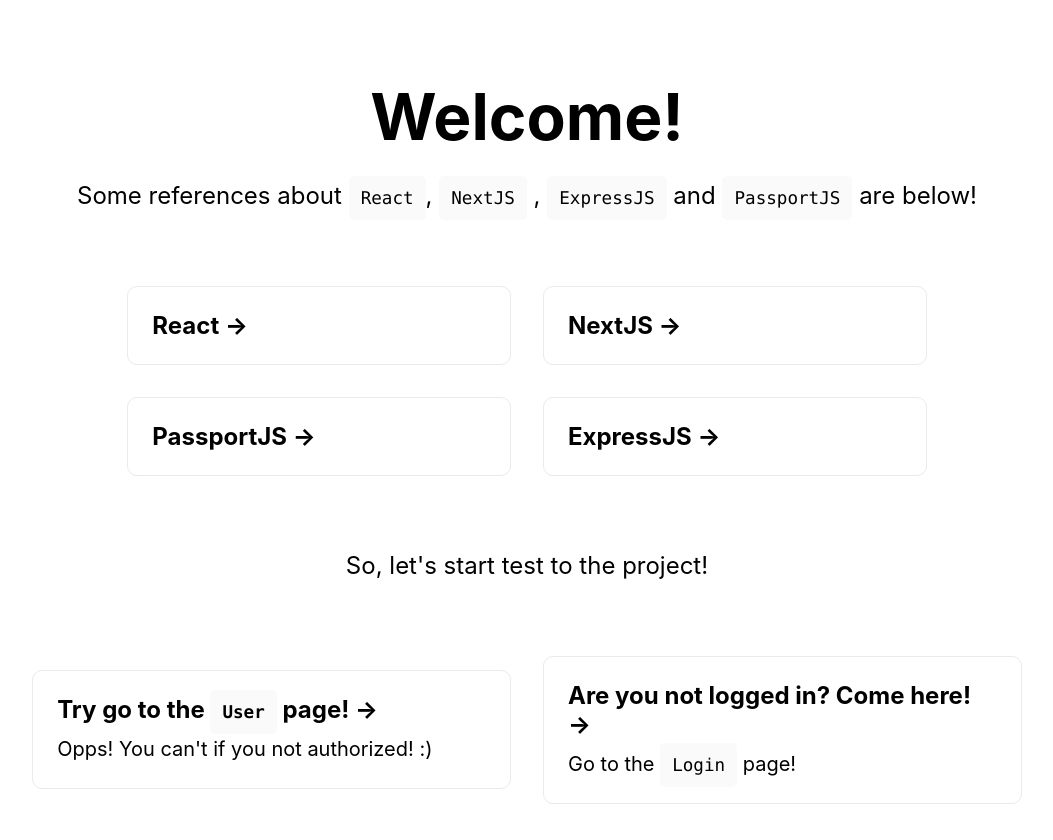
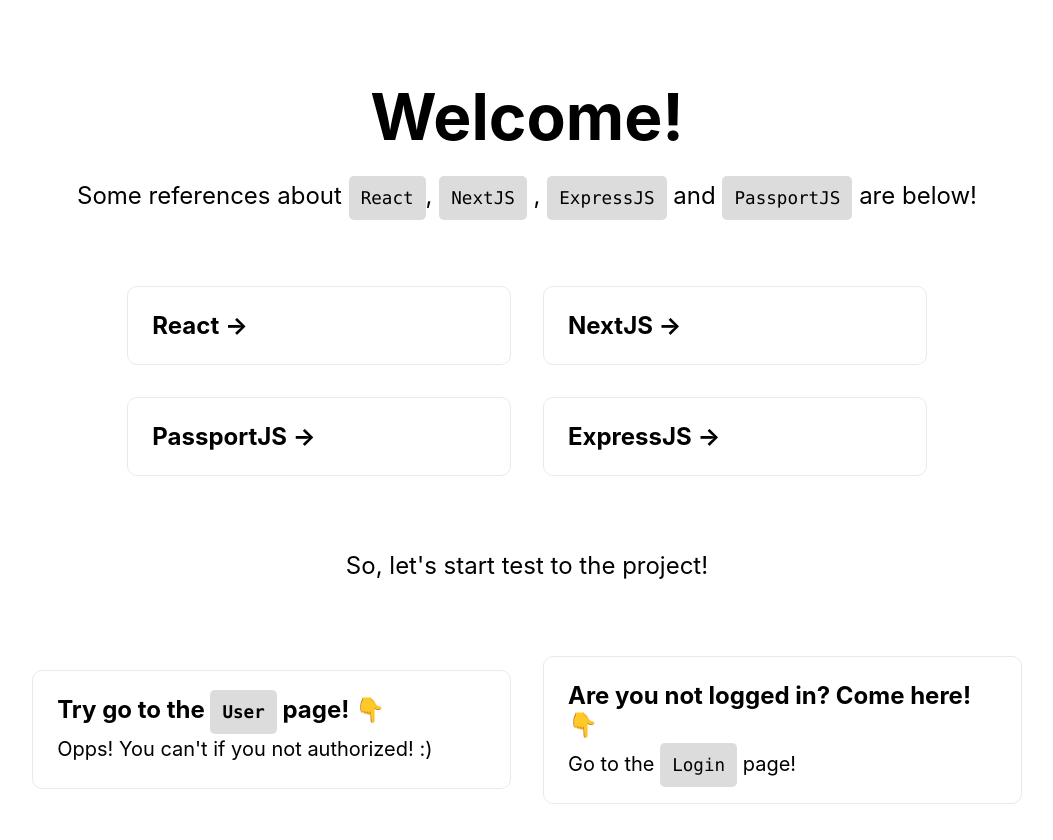
Before and after one commit to selimata/nextjs-and-passportjs, a Next.js app: page / in a window 1280 px wide. Shown: the top 840 px of the page, without its empty margins (113-1166 px from the left). Built offline with nearby package versions, Linux system fonts and the light colour scheme.

Commit message:
Fix typo.

```diff
--- a/pages/index.js
+++ b/pages/index.js
@@ -42,7 +42,7 @@
           className="card"
           style={{ 'width': 500 }}
         >
-          <h3>Try go to the <code>User</code> page! &rarr;</h3>
+          <h3>Try go to the <code><a href="https://github.com/selimata/nextjs-and-passportjs/tree/master/pages/User/index.js">User</a></code> page! 👇</h3>
           <p>
             Opps! You can't if you not authorized! :)
           </p>
@@ -52,9 +52,9 @@
           className="card"
           style={{ 'width': 500 }}
         >
-          <h3>Are you not logged in? Come here! &rarr;</h3>
+          <h3>Are you not logged in? Come here! 👇</h3>
           <p>
-            Go to the <code>Login</code> page!
+            Go to the <code><a href="https://github.com/selimata/nextjs-and-passportjs/tree/master/pages/Auth/Loginindex.js">Login</a></code>  page!
           </p>
         </a>
       </div>
@@ -112,7 +112,7 @@
       }
 
       code {
-        background: #fafafa;
+        background: #a2a2a261;
         border-radius: 5px;
         padding: 0.75rem;
         font-size: 1.1rem;
```
